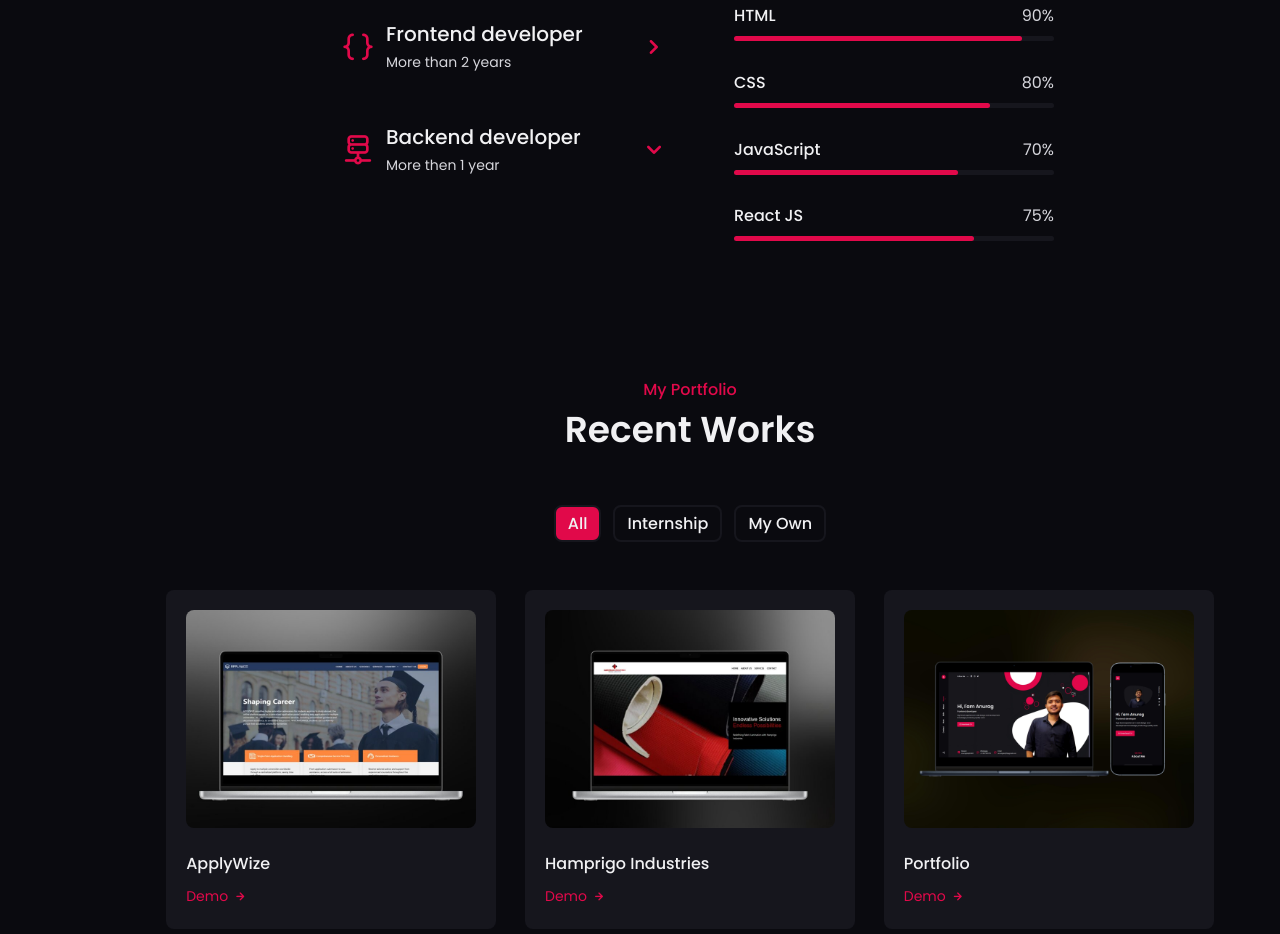
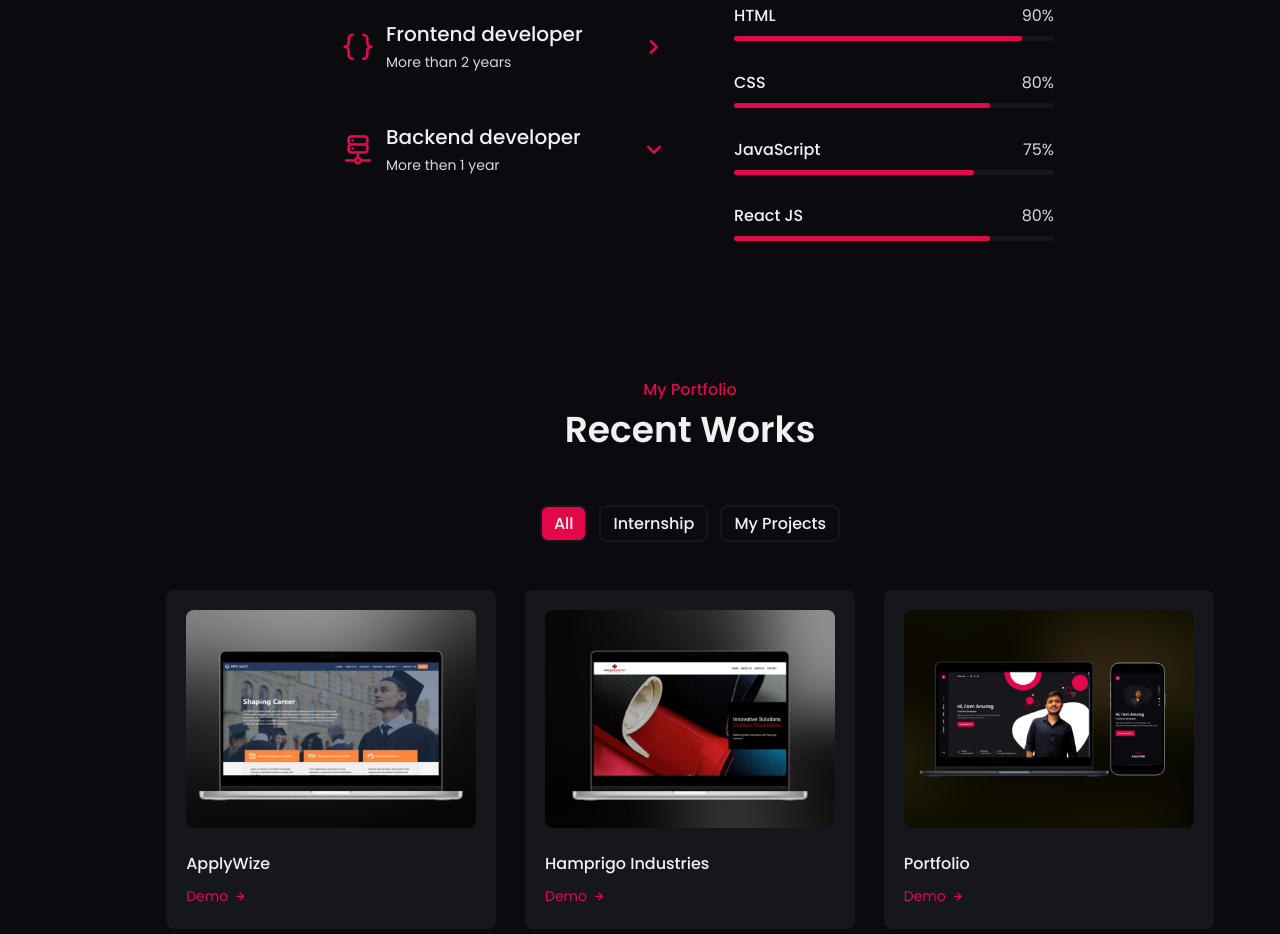
Before and after one commit to AnuragDarji/Portfolio, a plain HTML site: page index.html in a window 1280 px wide. Shown: the part 2344-3278 px from the top of the page. Drawn offline with nearby package versions, Linux system fonts and the light colour scheme.

Commit message:
update proj name

```diff
--- a/index.html
+++ b/index.html
@@ -358,22 +358,22 @@
                 <div class="skills__data">
                   <div class="skills__titles">
                     <h3 class="skills__name">JavaScript</h3>
-                    <span class="skills__number">70%</span>
+                    <span class="skills__number">75%</span>
                   </div>
 
                   <div class="skills__bar">
-                    <div class="skills__percentage" style="width: 70%"></div>
+                    <div class="skills__percentage" style="width: 75%"></div>
                   </div>
                 </div>
 
                 <div class="skills__data">
                   <div class="skills__titles">
                     <h3 class="skills__name">React JS</h3>
-                    <span class="skills__number">75%</span>
+                    <span class="skills__number">80%</span>
                   </div>
 
                   <div class="skills__bar">
-                    <div class="skills__percentage" style="width: 75%"></div>
+                    <div class="skills__percentage" style="width: 80%"></div>
                   </div>
                 </div>
               </div>
@@ -475,7 +475,7 @@
         <div class="work__filters">
           <span class="work__item active-work" data-filter="all">All</span>
           <span class="work__item" data-filter=".web">Internship</span>
-          <span class="work__item" data-filter=".app">My Own</span>
+          <span class="work__item" data-filter=".app">My Projects</span>
           <!-- <span class="work__item" data-filter=".design">Design</span> -->
         </div>
 
```
